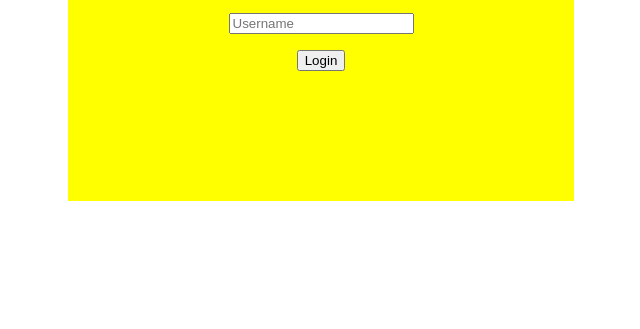
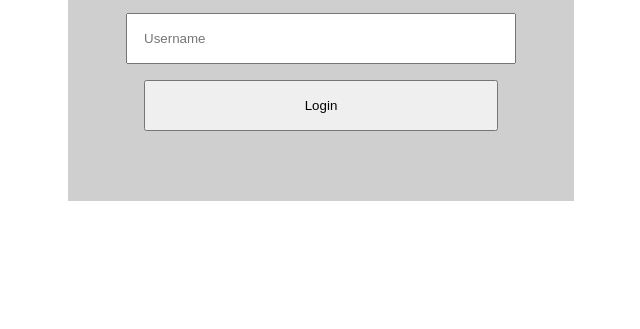
Before and after one commit to yamuben/studentformtask, a plain HTML site: page index.html in a window 1280 px wide. Shown: the part 487-816 px from the top of the page, without its empty margins (319-959 px from the left). Drawn offline with Linux system fonts and the light colour scheme.

Commit message:
using external css

```diff
--- a/index.html
+++ b/index.html
@@ -1,6 +1,8 @@
 <!DOCTYPE html>
 <html>
-  <head> </head>
+  <head>
+    <link rel="stylesheet" href="./style.css"/>
+  </head>
   <body>
     <div
       style="
@@ -11,7 +13,7 @@
         height: 100vh;
       "
     >
-      <div
+      <div class="card"
         style="
           display: flex;
           align-items: center;
--- /dev/null
+++ b/style.css
@@ -0,0 +1,12 @@
+.card{
+    background: rgb(207, 207, 207) !important;
+}
+.card input{
+    padding:1rem ;
+    width: 70%;
+
+}
+.card button{
+    width: 70%;
+    padding: 1rem;
+}
```
Also changed, not shown: 1 other file.
